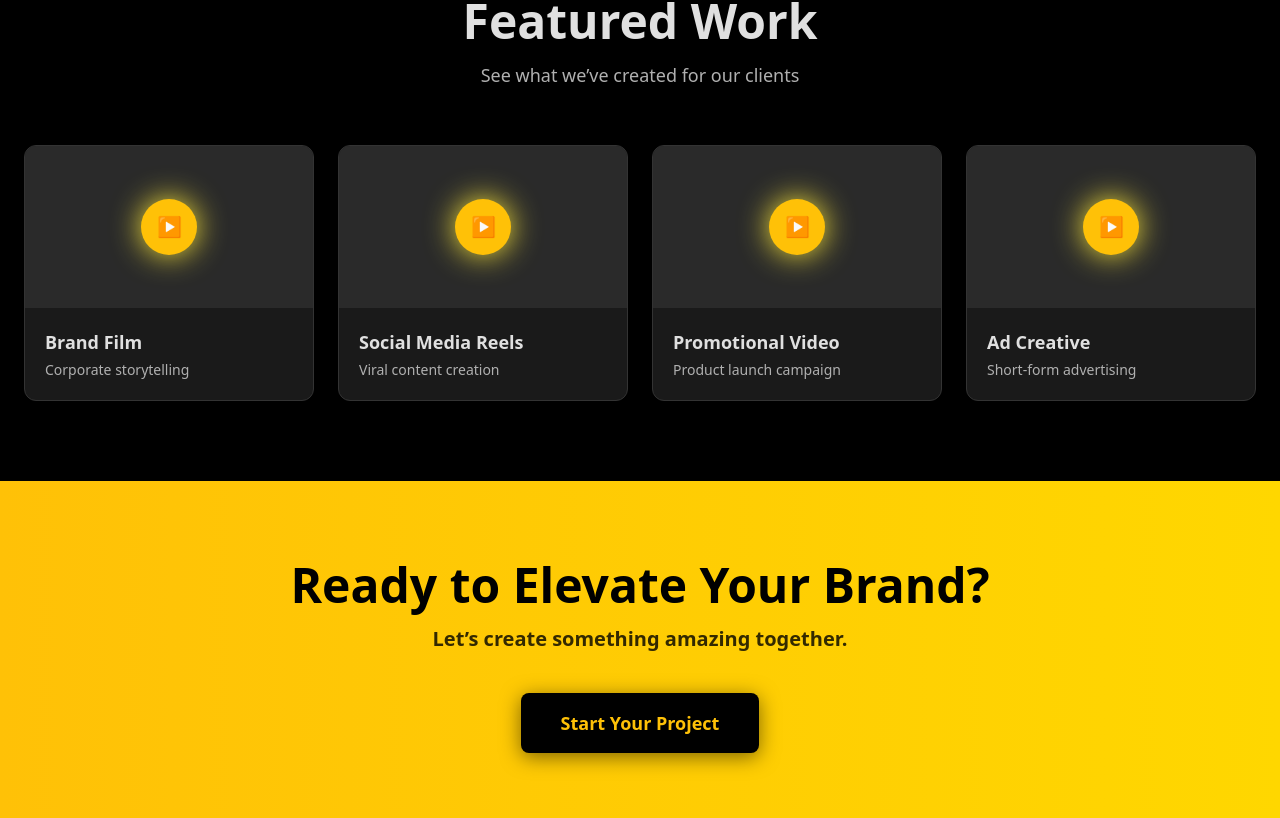
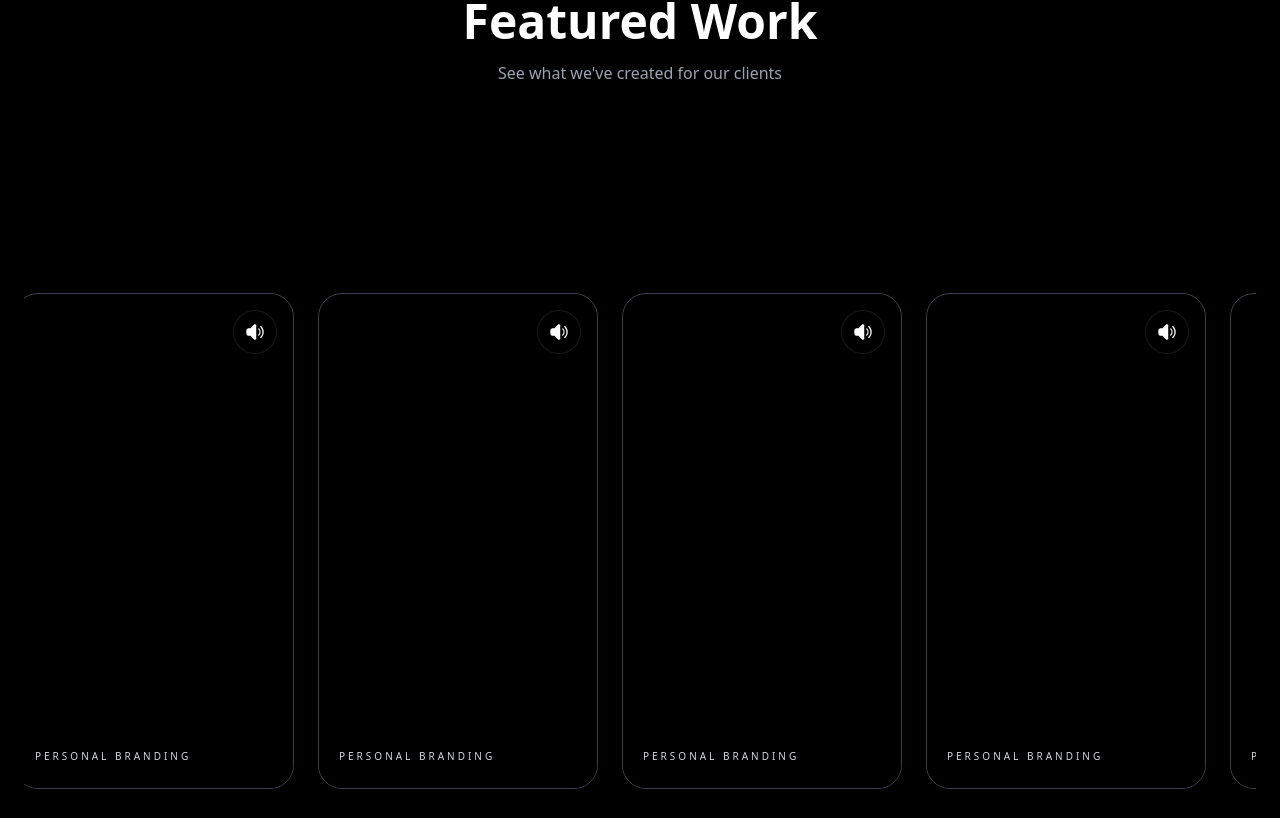
Before and after one commit to Ramkarthick1525/Happyver-media-site, a React (Vite) app: page / in a window 1280 px wide. Shown: the part 1402-2220 px from the top of the page. Built offline with nearby package versions, Linux system fonts and the light colour scheme.

Commit message:
video link attached

```diff
--- a/package.json
+++ b/package.json
@@ -10,9 +10,13 @@
     "preview": "vite preview"
   },
   "dependencies": {
+    "@heroicons/react": "^2.2.0",
+    "gsap": "^3.15.0",
+    "lucide-react": "^1.23.0",
     "react": "^19.2.0",
     "react-dom": "^19.2.0",
-    "react-router-dom": "^7.13.0"
+    "react-router-dom": "^7.13.0",
+    "swiper": "^14.0.1"
   },
   "devDependencies": {
     "@eslint/js": "^9.39.1",
--- a/src/components/FeaturedPortfolio.jsx
+++ b/src/components/FeaturedPortfolio.jsx
@@ -1,55 +1,237 @@
+import { useEffect, useRef, useState } from "react";
+import { Volume2, VolumeX } from "lucide-react";
+import {
+  SpeakerWaveIcon,
+  SpeakerXMarkIcon,
+} from "@heroicons/react/24/solid";
+import { Swiper, SwiperSlide } from "swiper/react";
+import { Autoplay, FreeMode, Mousewheel } from "swiper/modules";
+
+import "swiper/css";
+import "swiper/css/free-mode";
+
+
+
+
 const portfolioItems = [
-  { title: "Brand Film", desc: "Corporate storytelling" },
-  { title: "Social Media Reels", desc: "Viral content creation" },
-  { title: "Promotional Video", desc: "Product launch campaign" },
-  { title: "Ad Creative", desc: "Short-form advertising" },
+  {
+    category: "PERSONAL BRANDING",
+    youtube: "https://youtube.com/shorts/-HDLivaU1J4",
+  },
+  {
+    category: "PERSONAL BRANDING",
+    youtube: "https://youtube.com/shorts/uKdR1VuvQ1w?feature=share",
+  },
+  {
+    category: "PERSONAL BRANDING",
+    youtube: "https://youtube.com/shorts/-CQQnR-5Nl8?feature=share",
+  },
+  {
+    category: "PERSONAL BRANDING",
+    youtube: "https://youtube.com/shorts/e3xKvjilzKs?feature=share",
+  },
+  {
+    category: "PERSONAL BRANDING",
+    youtube: "https://youtube.com/shorts/AzaLm4jCyeg?feature=share",
+  },
+  {
+    category: "PERSONAL BRANDING",
+    youtube: "https://youtube.com/shorts/0nZxiYB3oTI?feature=share",
+  },
+  {
+    category: "PERSONAL BRANDING",
+    youtube: "https://youtube.com/shorts/1H7a8WU1pjE?feature=share",
+  },
 ];
 
-const FeaturedPortfolio = () => {
+const getYoutubeId = (url) => {
+  const reg =
+    /(?:youtu\.be\/|youtube\.com\/(?:watch\?v=|shorts\/|embed\/))([^?&]+)/;
+
+  const match = url.match(reg);
+
+  return match ? match[1] : null;
+};
+
+export default function FeaturedPortfolio() {
+  const swiperRef = useRef(null);
+  const players = useRef({});
+  const [muted, setMuted] = useState({});
+
+  useEffect(() => {
+    const loadPlayer = () => {
+      portfolioItems.forEach((item, index) => {
+        const videoId = getYoutubeId(item.youtube);
+
+        players.current[index] = new window.YT.Player(`yt-player-${index}`, {
+          videoId,
+
+          playerVars: {
+            autoplay: 1,
+            mute: 1,
+            controls: 0,
+            loop: 1,
+            playlist: videoId,
+            playsinline: 1,
+
+            rel: 0,
+            fs: 0,
+            disablekb: 1,
+            iv_load_policy: 3,
+            modestbranding: 1,
+
+            enablejsapi: 1,
+            origin: window.location.origin,
+          },
+
+          events: {
+            onReady: (event) => {
+              event.target.mute();
+              event.target.playVideo();
+
+              setMuted((prev) => ({
+                ...prev,
+                [index]: true,
+              }));
+
+              setInterval(() => {
+                const state = event.target.getPlayerState();
+
+                if (state !== window.YT.PlayerState.PLAYING) {
+                  event.target.playVideo();
+                }
+              }, 2000);
+            },
+          },
+        });
+      });
+    };
+
+    if (window.YT && window.YT.Player) {
+      loadPlayer();
+    } else {
+      const tag = document.createElement("script");
+      tag.src = "https://www.youtube.com/iframe_api";
+      document.body.appendChild(tag);
+
+      window.onYouTubeIframeAPIReady = loadPlayer;
+    }
+  }, []);
+
+  const toggleMute = (index) => {
+    const player = players.current[index];
+
+    if (!player) return;
+
+    if (muted[index]) {
+      player.unMute();
+    } else {
+      player.mute();
+    }
+
+    setMuted((prev) => ({
+      ...prev,
+      [index]: !prev[index],
+    }));
+  };
+
   return (
-    <section className="bg-black py-20">
+    <section
+      id="featured-portfolio"
+      className="bg-black py-20"
+    >
       <div className="max-w-7xl mx-auto px-6">
-        <h2 className="text-4xl md:text-5xl font-extrabold text-center text-textLight mb-4">
+
+        <h2 className="text-5xl font-bold text-center text-white mb-4">
           Featured Work
         </h2>
 
-        <p className="text-textGray text-center mb-14 text-lg">
-          See what we’ve created for our clients
+        <p className="text-center text-gray-400 mb-14">
+          See what we've created for our clients
         </p>
 
-        <div className="grid md:grid-cols-4 gap-6">
-          {portfolioItems.map((item, i) => (
-            <div
-              key={i}
-              className="bg-blackMedium rounded-xl overflow-hidden border border-grayBorder
-                         hover:border-yellowPrimary hover:shadow-yellow transition"
-            >
-              {/* Thumbnail */}
-              <div className="relative aspect-video flex items-center justify-center bg-blackLight">
-                <div
-                  className="w-14 h-14 rounded-full bg-yellowPrimary text-black
-                             flex items-center justify-center text-xl font-bold
-                             shadow-yellowGlow hover:scale-110 transition cursor-pointer"
-                >
-                  ▶
-                </div>
-              </div>
+<div className="sticky top-0 h-screen flex items-center">
+<Swiper
+  modules={[Autoplay, FreeMode, Mousewheel]}
+  loop
+  freeMode
+  grabCursor
+  allowTouchMove
+  speed={6000}
+  mousewheel={{
+    forceToAxis: true,
+    sensitivity: 1,
+  }}
+  autoplay={{
+  delay: 0,
+  disableOnInteraction: false,
+  pauseOnMouseEnter: false,
+  waitForTransition: false,
+}}
+  spaceBetween={24}
+  slidesPerView={1.2}
+  breakpoints={{
+    640: {
+      slidesPerView: 2,
+    },
+    1024: {
+      slidesPerView: 3,
+    },
+    1280: {
+      slidesPerView: 4,
+    },
+  }}
+>
 
-              {/* Text */}
-              <div className="p-5">
-                <h4 className="text-lg font-bold text-textLight mb-1">
-                  {item.title}
-                </h4>
-                <p className="text-sm text-textGray">
-                  {item.desc}
-                </p>
-              </div>
-            </div>
-          ))}
+
+  {portfolioItems.map((item, index) => (
+    <SwiperSlide className="!w-[280px]" key={index}>
+      <div className="relative rounded-3xl overflow-hidden border border-gray-700 bg-black">
+        <div className="relative aspect-[9/16] overflow-hidden">
+
+          <div
+            id={`yt-player-${index}`}
+            className="absolute inset-0 w-full h-full pointer-events-none"
+          />
+
+          <div className="absolute inset-0 bg-black/20 z-10 pointer-events-none" />
+
+          <button
+            onClick={() => toggleMute(index)}
+            className="absolute top-4 right-4 z-30
+                       flex h-11 w-11 items-center justify-center
+                       rounded-full
+                       bg-black/50
+                       backdrop-blur-md
+                       border border-white/10
+                       transition-all duration-300
+                       hover:bg-black/70"
+          >
+            {muted[index] ? (
+              <SpeakerXMarkIcon className="h-5 w-5 text-white" />
+            ) : (
+              <SpeakerWaveIcon className="h-5 w-5 text-white" />
+            )}
+          </button>
+
+          <div className="absolute bottom-0 left-0 right-0 z-20 p-5 bg-gradient-to-t from-black via-black/70 to-transparent">
+            <p className="text-[10px] uppercase tracking-[3px] text-gray-300">
+              {item.category}
+            </p>
+
+            <h3 className="mt-1 text-2xl font-bold text-white">
+              {item.title}
+            </h3>
+          </div>
+
         </div>
+      </div>
+    </SwiperSlide>
+  ))}
+</Swiper>
+ </div>
+
       </div>
     </section>
   );
-};
-
-export default FeaturedPortfolio;
+}
```
